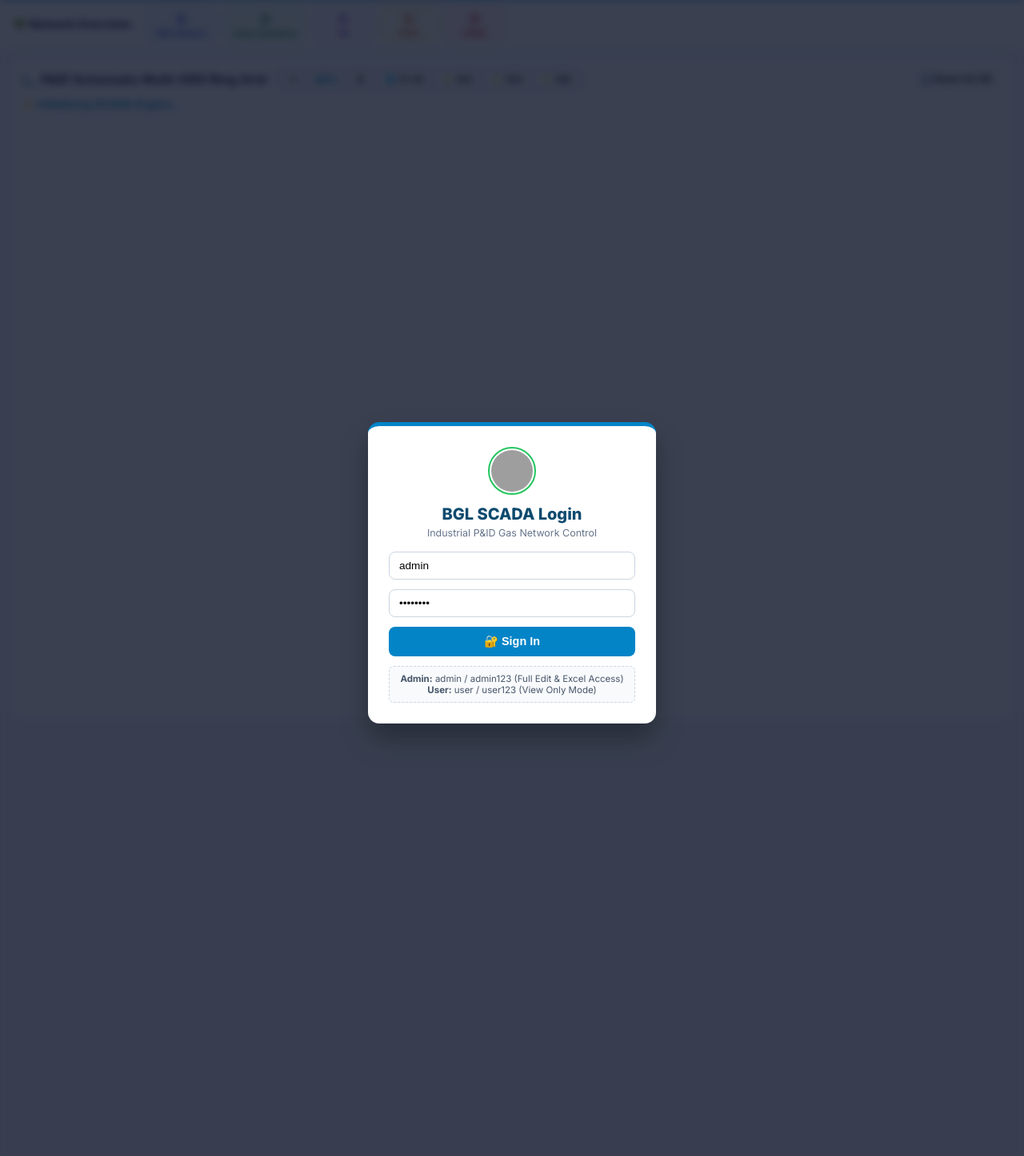
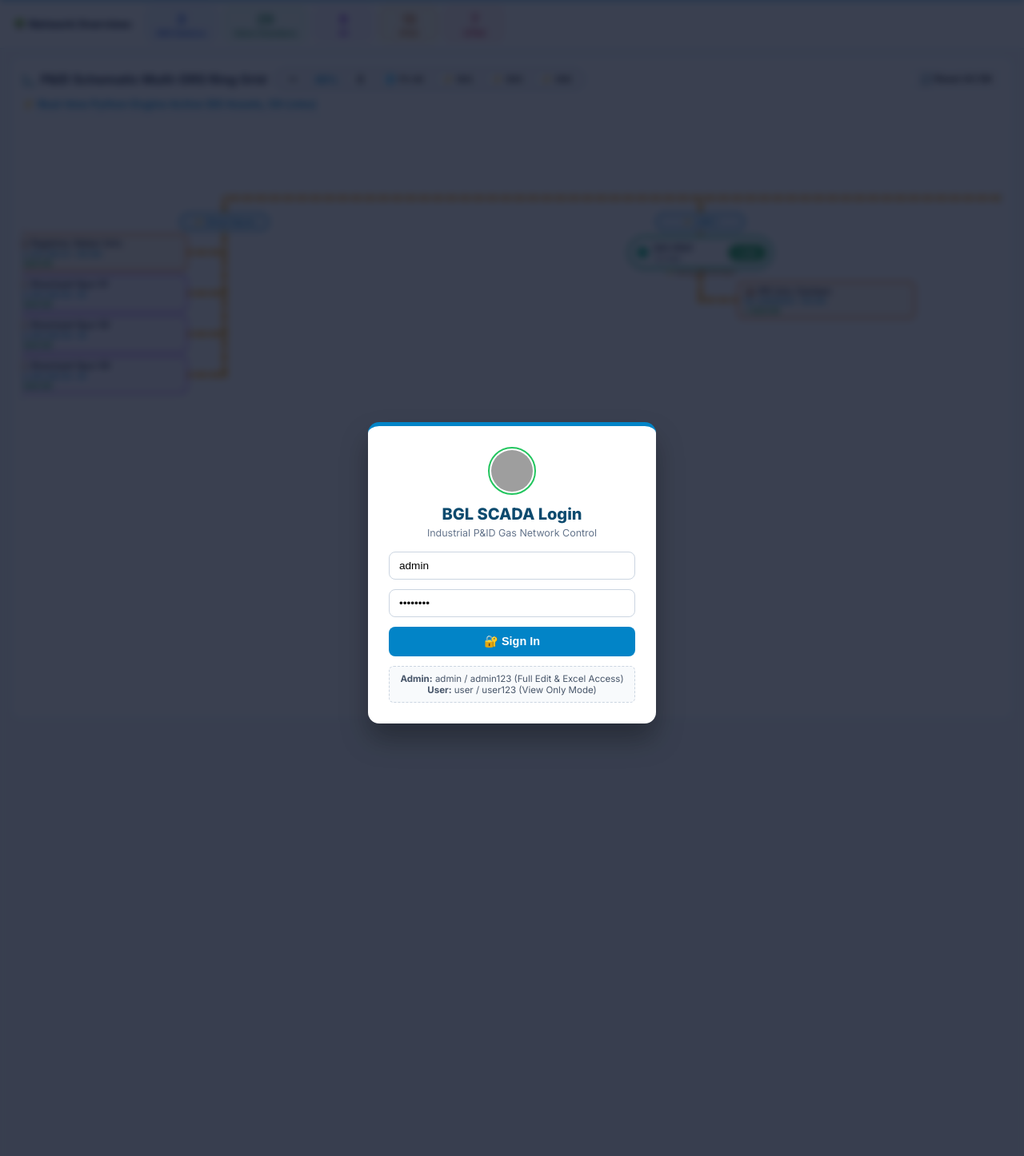
Before and after one commit to S8187875718/bgl-scada, a FastAPI app: page / in a window 1280 px wide. Shown: the part 74-1520 px from the top of the page at 80% size. Run offline with FastAPI, Linux system fonts and the light colour scheme; data comes from the database, SQL or seed files in the repository; grey boxes are pictures that could not be loaded.

Commit message:
folder Updated

```diff
--- a/main.py
+++ b/main.py
@@ -392,4 +392,136 @@
 @app.post("/api/load-default")
 def load_default():
     conn = get_db()
-    cursor
+    cursor = conn.cursor()
+    cursor.execute("DELETE FROM assets")
+    cursor.execute("DELETE FROM pipelines")
+    seed_default_network(cursor)
+    conn.commit()
+    conn.close()
+    return build_response("Default BGL Network load aindi!")
+
+# EXCEL IMPORT
+@app.post("/api/upload-excel")
+async def upload_excel(file: UploadFile = File(...)):
+    filename = file.filename.lower()
+    if not (filename.endswith(".xlsx") or filename.endswith(".xlsm")):
+        return {"success": False, "message": "Kevalam .xlsx file mathrame upload cheyandi!"}
+
+    contents = await file.read()
+    try:
+        wb = openpyxl.load_workbook(io.BytesIO(contents), data_only=True)
+    except Exception as e:
+        return {"success": False, "message": f"Excel error: {str(e)}"}
+
+    now = datetime.now().strftime("%Y-%m-%d")
+    conn = get_db()
+    cursor = conn.cursor()
+    cursor.execute("DELETE FROM assets")
+    cursor.execute("DELETE FROM pipelines")
+
+    assets_sheet = None
+    for s in wb.sheetnames:
+        if s.strip().lower() == "assets":
+            assets_sheet = wb[s]
+            break
+    if not assets_sheet:
+        assets_sheet = wb.active
+
+    asset_count = 0
+    if assets_sheet:
+        headers = [str(c.value or "").strip() for c in assets_sheet[1]]
+        col_map = {name: idx for idx, name in enumerate(headers) if name}
+
+        rows_to_insert = []
+        for row in assets_sheet.iter_rows(min_row=2, values_only=True):
+            if not row or len(row) == 0:
+                continue
+            aid = str(row[col_map.get("Asset ID", 0)] or "").strip()
+            if not aid or aid == "None":
+                continue
+            name = str(row[col_map.get("Asset Name", 1)] or aid).strip()
+            atype = str(row[col_map.get("Type", 2)] or "VALVE").strip().upper()
+            tag = str(row[col_map.get("Tag", 3)] or "125 MM").strip()
+            details = str(row[col_map.get("Details", 4)] or "").strip()
+            c_at = str(row[col_map.get("Created At", 5)] or now).strip()
+            u_at = str(row[col_map.get("Updated At", 6)] or now).strip()
+            status = str(row[col_map.get("Status", 7)] or "ON").strip().upper()
+            loc = str(row[col_map.get("Location", 8)] or "").strip() if len(row) > 8 else ""
+
+            press = 4.0 if atype == "DRS" else 0.0
+            if atype == "DRS" and "bar" in details.lower():
+                try:
+                    press = float("".join(ch for ch in details if ch.isdigit() or ch == "."))
+                except:
+                    pass
+            rows_to_insert.append((aid, name, atype, tag, details, c_at, u_at, status, loc, press))
+
+        cursor.executemany("INSERT OR REPLACE INTO assets VALUES (?,?,?,?,?,?,?,?,?,?)", rows_to_insert)
+        asset_count = len(rows_to_insert)
+
+    links_sheet = None
+    for s in wb.sheetnames:
+        if s.strip().lower() in ["links", "link", "sheet2"]:
+            links_sheet = wb[s]
+            break
+
+    link_count = 0
+    if links_sheet:
+        headers = [str(c.value or "").strip() for c in links_sheet[1]]
+        col_map = {name: idx for idx, name in enumerate(headers) if name}
+        p_idx = col_map.get("Parent ID", 0)
+        c_idx = col_map.get("Child ID", 1)
+
+        links_to_insert = []
+        for row in links_sheet.iter_rows(min_row=2, values_only=True):
+            if not row or len(row) < 2:
+                continue
+            src = str(row[p_idx] or "").strip()
+            tgt = str(row[c_idx] or "").strip()
+            if src and tgt and src != "None" and tgt != "None" and src != tgt:
+                links_to_insert.append((src, tgt, now))
+
+        cursor.executemany("INSERT OR IGNORE INTO pipelines VALUES (?,?,?)", links_to_insert)
+        link_count = len(links_to_insert)
+
+    conn.commit()
+    conn.close()
+    return build_response(f"Excel Import Success: {asset_count} Assets & {link_count} Links!")
+
+# EXCEL EXPORT
+@app.get("/api/export-excel")
+def export_excel():
+    conn = get_db()
+    cursor = conn.cursor()
+    cursor.execute("SELECT * FROM assets")
+    assets_rows = cursor.fetchall()
+    cursor.execute("SELECT * FROM pipelines")
+    links_rows = cursor.fetchall()
+    conn.close()
+
+    wb = openpyxl.Workbook()
+    ws_a = wb.active
+    ws_a.title = "Assets"
+    ws_a.append(["Asset ID", "Asset Name", "Type", "Tag", "Details", "Created At", "Updated At", "Status", "Location"])
+
+    for r in assets_rows:
+        ws_a.append([
+            r["id"], r["name"], r["type"], r["tag"], r["details"],
+            r["created_at"], r["updated_at"], r["status"], r["location"]
+        ])
+
+    ws_l = wb.create_sheet(title="Links")
+    ws_l.append(["Parent ID", "Child ID", "Created At"])
+    for r in links_rows:
+        ws_l.append([r["source_id"], r["target_id"], r["created_at"]])
+
+    stream = io.BytesIO()
+    wb.save(stream)
+    stream.seek(0)
+
+    headers = {"Content-Disposition": "attachment; filename=BGL_SCADA_Data.xlsx"}
+    return StreamingResponse(
+        stream,
+        media_type="application/vnd.openxmlformats-officedocument.spreadsheetml.sheet",
+        headers=headers
+    )
--- a/templates/index.html
+++ b/templates/index.html
@@ -651,4 +651,102 @@
       // Headers
       svg += renderDRSBox(1650, 25, 'D01', A, S) + renderPipe('M 250 95 L 3050 95', S['D01']);
       svg += renderDRSBox(4600, 25, 'D03', A, S) + renderPipe('M 3900 95 L 5300 95', S['D03']);
-      svg += renderDRSBox(7200, 25, 'D
+      svg += renderDRSBox(7200, 25, 'D02', A, S) + renderPipe('M 6150 95 L 8250 95', S['D02']);
+
+      // Direct Spurs D01
+      svg += renderBadge(250, '⚡ Direct Spurs', S['D01']) + renderPipe('M 250 175 L 250 355', S['D01']);
+      [['D01-DIR-01',175],['D01-DIR-02',235],['D01-DIR-03',295],['D01-DIR-04',355]].forEach(r => svg += renderCard(250, r[1], r[0], 'left', A, S));
+
+      // Column Definitions: [x, badge,drsId, [[valveId, y, nextY, [[consId, consY, side], ...]], ...]]
+      var cols = [
+        [950, '⚡ LINE 1', 'D01', [['CG-D01-PE01', 175, 245, [['31000003', 245, 'right']]]]],
+        [1650, '⚡ LINE 2', 'D01', [
+          ['CG-D01-PE02', 175, 295, [['CG-D01-SR03', 230, 'right']]],
+          ['CG-D01-PE02/01', 295, 415, []],
+          ['CG-D01-PE02/02', 415, 555, [['CG-D01-SR01', 470, 'right']]],
+          ['CG-D01-PE02/03', 555, 610, [['CG-D01-SR07', 610, 'right']]]
+        ]],
+        [2350, '⚡ LINE 3', 'D01', [
+          ['CG-D01-PE03', 175, 275, []], ['CG-D01-PE04', 275, 385, []],
+          ['CG-D01-PE04/01', 385, 495, []], ['CG-D01-PE04/02', 495, 605, []],
+          ['CG-D01-PE04/03', 605, 660, [['21300007', 660, 'right']]]
+        ]],
+        [3050, '⚡ LINE 4', 'D01', [
+          ['CG-D01-PE05', 435, 545, []],
+          ['CG-D01-PE05/01', 545, 655, [['21300016', 600, 'left']]],
+          ['CG-D01-PE06', 655, 755, []], ['CG-D01-PE07', 755, 845, []],
+          ['CG-D01-PE07/01', 845, 845, []]
+        ]],
+        [3900, '⚡ LINE 1', 'D03', [
+          ['S03-D03-PE01', 175, 335, [['21300095', 235, 'left'], ['21300071', 235, 'right']]],
+          ['S03-D03-PE06', 335, 495, [['21300055', 395, 'left'], ['21300038', 395, 'right']]],
+          ['S03-D03-PE07', 495, 555, [['21300052', 555, 'left']]]
+        ]],
+        [4600, '⚡ LINE 2', 'D03', [['S03-D03-PE02', 175, 235, [['21100002', 235, 'left'], ['21100007', 235, 'right']]]]],
+        [5300, '⚡ LINE 3', 'D03', [
+          ['S03-D03-PE03', 175, 335, [['21300005', 235, 'left']]],
+          ['S03-D03-PE03/1', 335, 495, [['21100001', 395, 'left'], ['21100008', 395, 'right']]],
+          ['S03-D03-PE04', 495, 495, []]
+        ]],
+        [6150, '⚡ LINE 1', 'D02', [
+          ['S02-D02-PE01', 175, 355, [['D02-SR10', 235, 'left'], ['31000015', 235, 'right']]],
+          ['S02-D02-PE04', 355, 415, [['31000002', 415, 'left'], ['31000008', 415, 'right']]]
+        ]],
+        [6850, '⚡ LINE 2', 'D02', [['S02-D02-PE02', 175, 235, [['31000024', 235, 'left']]]]],
+        [7550, '⚡ LINE 3', 'D02', [['S02-D02-PE06', 175, 235, [['31000045', 235, 'left']]]]],
+        [8250, '⚡ LINE 4', 'D02', [
+          ['S02-D02-PE08', 175, 295, []], ['S02-D02-PE07', 295, 415, []], ['S02-D02-PE07/02', 415, 415, []]
+        ]]
+      ];
+
+      var renderedIds = new Set(['D01','D02','D03','D01-DIR-01','D01-DIR-02','D01-DIR-03','D01-DIR-04']);
+      cols.forEach(col => {
+        var x = col[0], badge = col[1], drs = col[2], vList = col[3];
+        svg += renderBadge(x, badge, S[drs]);
+        vList.forEach(v => {
+          var vid = v[0], vy = v[1], ny = v[2], cList = v[3];
+          renderedIds.add(vid);
+          if (A[vid]) {
+            var vLive = S[vid] && A[vid].status === 'ON';
+            if (ny > vy) svg += renderPipe(`M ${x} ${vy+23} L ${x} ${ny}`, vLive);
+            svg += renderValve(x, vy, vid, A, S, F);
+          }
+          cList.forEach(c => { renderedIds.add(c[0]); svg += renderCard(x, c[1], c[0], c[2], A, S); });
+        });
+      });
+
+      // T-Connect & Ring Loops
+      svg += renderPipe('M 2455 385 L 3050 385 L 3050 435', S['CG-D01-PE04/01'] && S['CG-D01-PE05']);
+      var tie1 = S['CG-D01-PE05'] && A['CG-D01-PE05']?.status==='ON' && S['S03-D03-PE04'] && A['S03-D03-PE04']?.status==='ON';
+      var tie2 = S['S03-D03-PE04'] && A['S03-D03-PE04']?.status==='ON' && S['S02-D02-PE08'] && A['S02-D02-PE08']?.status==='ON';
+      svg += renderPipe('M 3155 435 L 3400 435 L 3400 960 L 5550 960 L 5550 495 L 5405 495', tie1);
+      svg += renderPipe('M 5550 960 L 5550 1040 L 8500 1040 L 8500 175 L 8355 175', tie2);
+
+      // Render any newly added Custom Linked Assets dynamically at bottom
+      var customX = 450, customY = 1140;
+      Object.keys(A).forEach(id => {
+        if (!renderedIds.has(id) && customX < 8400) {
+          var a = A[id];
+          if ((a.type||'').includes('VALVE')) svg += renderValve(customX, customY, id, A, S, F);
+          else svg += renderCard(customX, customY, id, 'right', A, S);
+          customX += 420;
+        }
+      });
+
+      svg += '</g></svg>';
+      document.getElementById('viewport').innerHTML = svg;
+    }
+
+    window.onload = function() {
+      setupViewportControls();
+      var savedRole = localStorage.getItem('bgl_role');
+      if (savedRole) {
+        currentUserRole = savedRole;
+        document.getElementById('loginOverlay').style.display = 'none';
+        applyRoleUI();
+      }
+      fetchLiveSnapshot();
+    };
+  </script>
+</body>
+</html>
```
